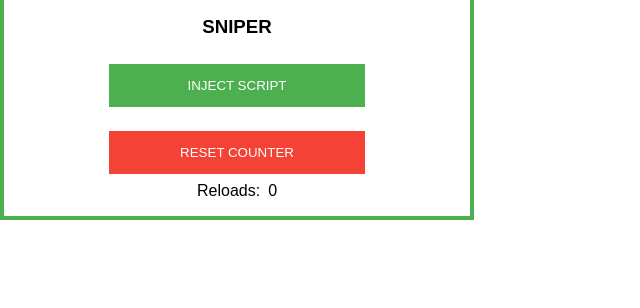
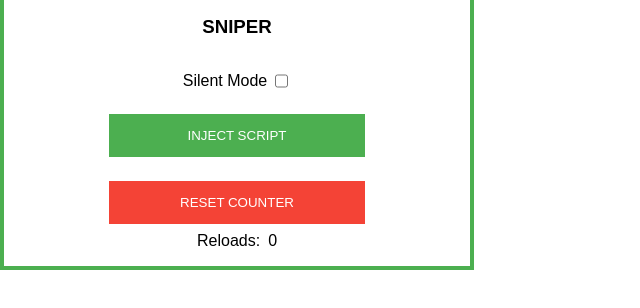
Before and after one commit to wpellas/blocket-sniper, a browser extension: page index.html in a window 1280 px wide. Shown: the part 78-386 px from the top of the page, without its empty margins (0-640 px from the left). Drawn offline with Linux system fonts and the light colour scheme.

Commit message:
added silent mode checkbox and audio

```diff
--- a/index.html
+++ b/index.html
@@ -8,6 +8,14 @@
   <body class="blocket-sniper">
     <img class="blocket-sniper-logo" src="/images/blocket.png" alt="" />
     <h3 id="blocket-sniper-title">Sniper</h3>
+    <label for="blocket-sniper-silent-mode" class="blocket-sniper-silent-mode">
+      <p>Silent Mode</p>
+      <input
+        type="checkbox"
+        name="blocket-sniper-silent-mode"
+        id="blocket-sniper-silent-mode"
+      />
+    </label>
     <div class="blocket-sniper-actions">
       <button id="blocket-sniper-inject-script">Inject Script</button>
       <button id="blocket-sniper-reset-counter">Reset Counter</button>
--- a/script.js
+++ b/script.js
@@ -2,6 +2,7 @@
 const body = document.getElementsByClassName("blocket-sniper");
 const targetElement = document.getElementById("blocket-sniper-target-element");
 const triggerAudio = new Audio("trigger.ogg");
+const silentTriggerAudio = new Audio("silent-trigger.mp3");
 let latestArticleName;
 
 // Check if and what the value of `currentValue` is
@@ -189,8 +190,16 @@ chrome.storage.onChanged.addListener((changes, namespace) => {
   }
   // Play the sound and open the article in a new tab if `latestArticleName` changes
   if (changes.latestArticleName) {
-    // play the sound from the soundfile "trigger.ogg"
-    triggerAudio.play();
+    const checkIfSilentMode = document.getElementById(
+      "blocket-sniper-silent-mode"
+    );
+    if (checkIfSilentMode.checked) {
+      // play the sound from the soundfile "silent-trigger.mp3"
+      silentTriggerAudio.play();
+    } else {
+      // play the sound from the soundfile "trigger.ogg"
+      triggerAudio.play();
+    }
     let articleLinkHref;
     chrome.storage.local.get(["articleLinkHref"], (result) => {
       if (result.articleLinkHref) {
--- a/style.css
+++ b/style.css
@@ -14,7 +14,12 @@ body {
   overflow: hidden;
   padding: 16px 8px;
 }
-.blocket-sniper-logo {
+.blocket-sniper-silent-mode {
+  display: flex;
+  gap: 4px;
+}
+.blocket-sniper-logo,
+.blocket-sniper-silent-mode {
   max-width: 256px;
   margin: 0 auto;
 }
```
Also changed, not shown: 1 other file.
